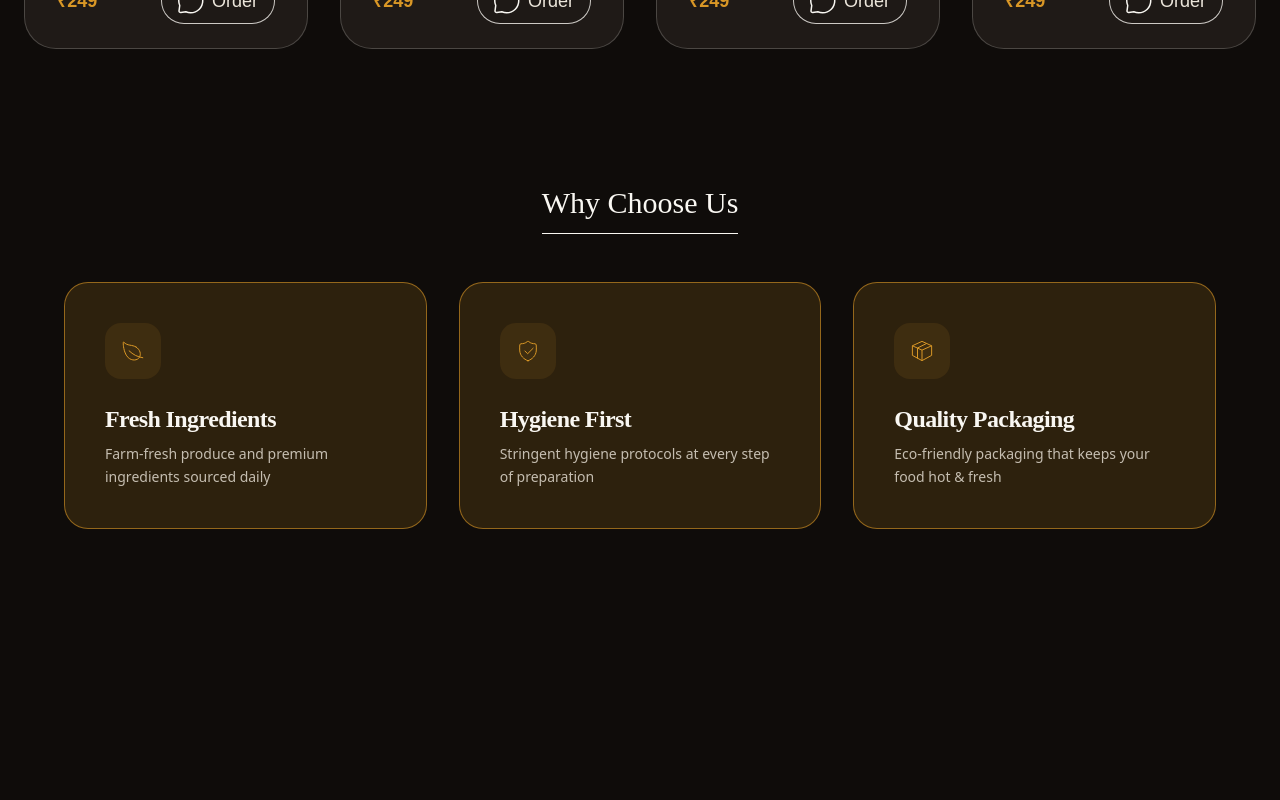
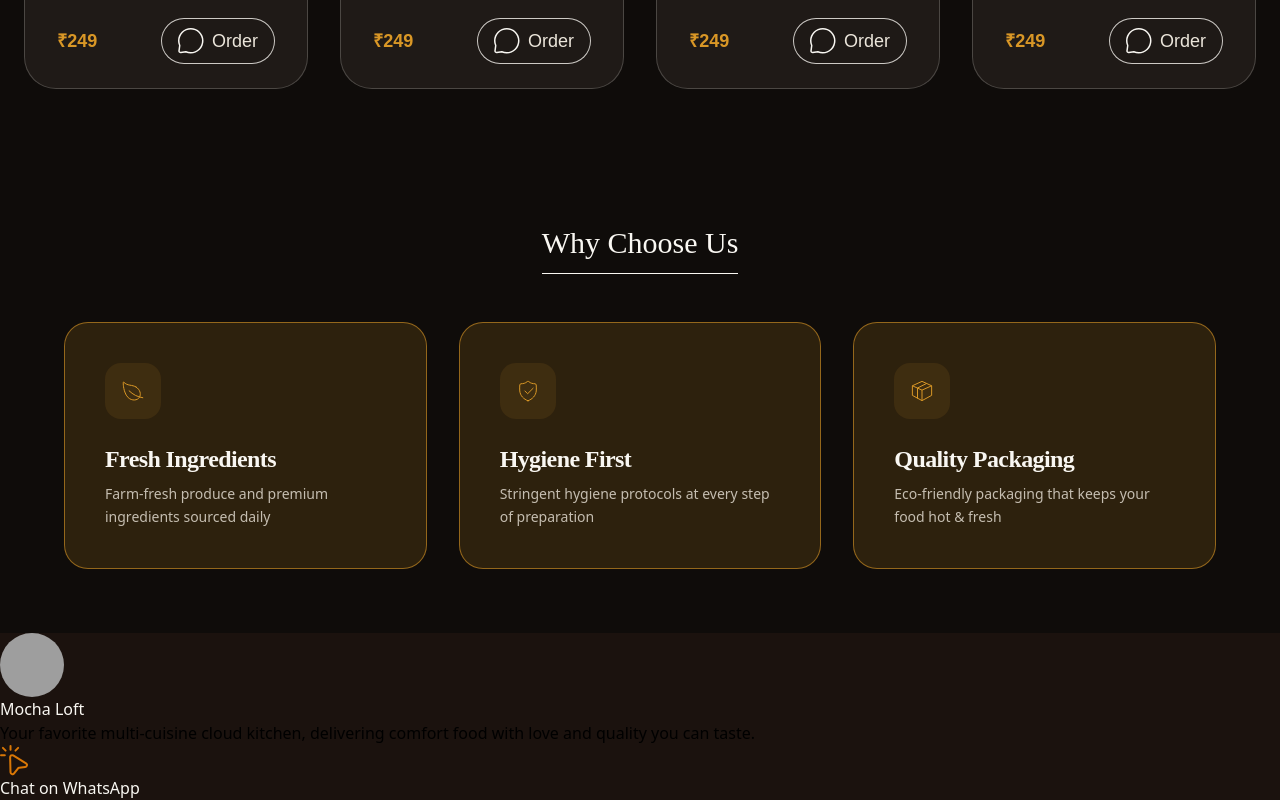
Before and after one commit to YogurtFusion/Mocha-loft, a Next.js app: page / in a window 1280 px wide. Shown: the part 1951-2751 px from the top of the page. Before the commit the page ends 2544 px from the top, so only its background shows below. Built offline with nearby package versions, Linux system fonts and the light colour scheme; grey boxes are pictures that could not be loaded.

Commit message:
footer started and some svg fix

```diff
--- a/app/layout.js
+++ b/app/layout.js
@@ -1,6 +1,7 @@
 import { Geist, Geist_Mono } from "next/font/google";
 import "./globals.css";
 import Navbar from "@/components/Navbar";
+import Footer from "@/components/Footer";
 
 const geistSans = Geist({
   variable: "--font-geist-sans",
@@ -25,6 +26,7 @@ export default function RootLayout({ children }) {
       >
         <Navbar/>
         {children}
+        <Footer/>
       </body>
     </html>
   );
--- a/app/page.js
+++ b/app/page.js
@@ -1,7 +1,6 @@
 import Hero from "@/components/Hero";
 import Process from "@/components/Process";
 import Menu from "@/components/Menu";
-import Image from "next/image";
 import WhyChooseUs from "@/components/WhyChooseUs";
 
 export default function Home() {
--- /dev/null
+++ b/components/Footer.jsx
@@ -0,0 +1,31 @@
+import React from "react";
+import Logo from "@/public/Logo.png";
+import Image from "next/image";
+import FooterBtn from "./UI/FooterBtn";
+
+const Footer = () => {
+  return (
+    <footer className="bg-[#1B120E] ">
+      {/* Footer head */}
+      <div className="">
+        {/* Logo */}
+        <div className="">
+          <div className="relative rounded-full w-16 h-16 overflow-hidden">
+            <Image
+              src={Logo}
+              alt="Logo image"
+              fill
+              priority
+              className="object-cover"
+            />
+          </div>
+          <span className="text-primary ">Mocha Loft</span>
+        </div>
+        <p>Your favorite multi-cuisine cloud kitchen, delivering comfort food with love and quality you can taste.</p>
+<FooterBtn/>
+      </div>
+    </footer>
+  );
+};
+
+export default Footer;
--- a/components/Process.jsx
+++ b/components/Process.jsx
@@ -15,13 +15,13 @@ const cardBody = [
     num: 2,
     title: "Click Order",
     desc: "Select your dishes and add them to your order",
-    svg: <MessageCloud />,
+    svg: <OrderIcon />,
   },
   {
     num: 3,
     title: "Confirm on WhatsApp",
     desc: "Finalize your order through a quick WhatsApp cha",
-    svg: <OrderIcon />,
+    svg:<MessageCloud />,
   },
 ];
 const Process = () => {
@@ -29,7 +29,7 @@ const Process = () => {
     <section className="mb-12">
       {/* wrap */}
       <div className="p-12">
-        <h1 className="text-center text-primary text-3xl/tight  font-playfair font-semibold border-b border-primary mx-auto w-fit  ">
+        <h1 className="text-center text-primary text-3xl/tight  font-playfair font-semibold border-b border-primary mx-auto w-fit mb-10 ">
           How It Works
         </h1>
         {/* cards */}
--- /dev/null
+++ b/components/UI/FooterBtn.jsx
@@ -0,0 +1,16 @@
+import React from "react";
+import MessageCloud from "./OrderIcon";
+
+const FooterBtn =()=>{
+    return(
+     <div className="">
+     <div className="stroke-primary">
+     <MessageCloud/>
+     </div>
+<span className="text-primary">Chat on WhatsApp</span>
+     </div>
+
+    )
+}
+
+export default FooterBtn
--- a/components/UI/MenuBtn.jsx
+++ b/components/UI/MenuBtn.jsx
@@ -1,5 +1,5 @@
 import React from "react";
-import OrderIcon from "./OrderIcon";
+import MessageCloud from "./MessageCloud";
 
 const MenuBtn = () => {
   return (
@@ -9,7 +9,7 @@ const MenuBtn = () => {
       rel="noopener noreferrer"
       className="button-primary-custom py-2 px-4  flex items-center gap-2 w-fit "
     >
-      <OrderIcon />
+      <MessageCloud />
       <span className="font-medium">Order</span>
     </a>
   );
--- a/components/UI/MessageCloud.jsx
+++ b/components/UI/MessageCloud.jsx
@@ -2,23 +2,17 @@ import React from "react";
 
 const MessageCloud = () => {
   return (
-    <svg
+   <svg
       xmlns="http://www.w3.org/2000/svg"
-      width="28"
-      height="31"
-      viewBox="0 0 28 31"
+      width="26"
+      height="26"
+      viewBox="0 0 26 26"
       fill="none"
     >
       <path
-        d="M14.1089 28.4255C12.9546 29.9274 10.553 29.1437 10.5073 27.2498L10.1428 12.215C10.1338 11.8542 10.2222 11.4975 10.3987 11.1827C10.5752 10.8678 10.8334 10.6063 11.1459 10.4258C11.4585 10.2452 11.814 10.1522 12.1749 10.1566C12.5359 10.1611 12.889 10.2627 13.1971 10.4508L26.0361 18.2839C27.6524 19.2704 27.1309 21.7422 25.2539 21.9907L19.1744 22.7943C18.6468 22.8644 18.168 23.1404 17.8447 23.5613L14.1089 28.4255Z"
-        stroke="#D97706"
-        strokeWidth="2"
-        strokeLinejoin="round"
-      />
-      <path
-        d="M1 10.152H4.81206M10.5302 4.81207V1M5.60192 5.6004L2.90603 2.90603M15.4584 5.6004L18.1543 2.90603"
-        stroke="#D97706"
-        strokeWidth="2"
+        d="M24.75 12.75C24.752 14.3255 24.4431 15.8859 23.8409 17.3418C23.2387 18.7978 22.3552 20.1205 21.2408 21.2343C20.126 22.3494 18.8022 23.2339 17.3453 23.8371C15.8884 24.4404 14.3269 24.7506 12.7501 24.75C11.053 24.7537 9.37458 24.3955 7.82689 23.6992L2.81028 24.4412C2.5612 24.4819 2.30596 24.4611 2.06672 24.3808C1.82749 24.3004 1.61149 24.1628 1.4375 23.98C1.26351 23.7972 1.13678 23.5746 1.06832 23.3317C0.999861 23.0888 0.991744 22.8328 1.04467 22.5861L1.74132 17.4968C1.07865 16.0025 0.740828 14.3846 0.750189 12.75C0.748175 11.1745 1.05711 9.61403 1.65928 8.15812C2.26145 6.70222 3.14502 5.37946 4.25935 4.26567C5.37422 3.15054 6.69794 2.26607 8.15484 1.66283C9.61174 1.05959 11.1732 0.7494 12.7501 0.750001C15.9344 0.750213 18.9884 2.01474 21.2408 4.26567C22.3546 5.37989 23.2378 6.70272 23.8399 8.15853C24.442 9.61434 24.7513 11.1746 24.75 12.75Z"
+        stroke="cureentColor"
+        strokeWidth="1.5"
         strokeLinecap="round"
         strokeLinejoin="round"
       />
--- a/components/UI/OrderIcon.jsx
+++ b/components/UI/OrderIcon.jsx
@@ -2,17 +2,24 @@ import React from "react";
 
 const OrderIcon = () => {
   return (
-    <svg
+
+     <svg
       xmlns="http://www.w3.org/2000/svg"
-      width="26"
-      height="26"
-      viewBox="0 0 26 26"
+      width="28"
+      height="31"
+      viewBox="0 0 28 31"
       fill="none"
     >
       <path
-        d="M24.75 12.75C24.752 14.3255 24.4431 15.8859 23.8409 17.3418C23.2387 18.7978 22.3552 20.1205 21.2408 21.2343C20.126 22.3494 18.8022 23.2339 17.3453 23.8371C15.8884 24.4404 14.3269 24.7506 12.7501 24.75C11.053 24.7537 9.37458 24.3955 7.82689 23.6992L2.81028 24.4412C2.5612 24.4819 2.30596 24.4611 2.06672 24.3808C1.82749 24.3004 1.61149 24.1628 1.4375 23.98C1.26351 23.7972 1.13678 23.5746 1.06832 23.3317C0.999861 23.0888 0.991744 22.8328 1.04467 22.5861L1.74132 17.4968C1.07865 16.0025 0.740828 14.3846 0.750189 12.75C0.748175 11.1745 1.05711 9.61403 1.65928 8.15812C2.26145 6.70222 3.14502 5.37946 4.25935 4.26567C5.37422 3.15054 6.69794 2.26607 8.15484 1.66283C9.61174 1.05959 11.1732 0.7494 12.7501 0.750001C15.9344 0.750213 18.9884 2.01474 21.2408 4.26567C22.3546 5.37989 23.2378 6.70272 23.8399 8.15853C24.442 9.61434 24.7513 11.1746 24.75 12.75Z"
-        stroke="cureentColor"
-        strokeWidth="1.5"
+        d="M14.1089 28.4255C12.9546 29.9274 10.553 29.1437 10.5073 27.2498L10.1428 12.215C10.1338 11.8542 10.2222 11.4975 10.3987 11.1827C10.5752 10.8678 10.8334 10.6063 11.1459 10.4258C11.4585 10.2452 11.814 10.1522 12.1749 10.1566C12.5359 10.1611 12.889 10.2627 13.1971 10.4508L26.0361 18.2839C27.6524 19.2704 27.1309 21.7422 25.2539 21.9907L19.1744 22.7943C18.6468 22.8644 18.168 23.1404 17.8447 23.5613L14.1089 28.4255Z"
+        stroke="#D97706"
+        strokeWidth="2"
+        strokeLinejoin="round"
+      />
+      <path
+        d="M1 10.152H4.81206M10.5302 4.81207V1M5.60192 5.6004L2.90603 2.90603M15.4584 5.6004L18.1543 2.90603"
+        stroke="#D97706"
+        strokeWidth="2"
         strokeLinecap="round"
         strokeLinejoin="round"
       />
```
